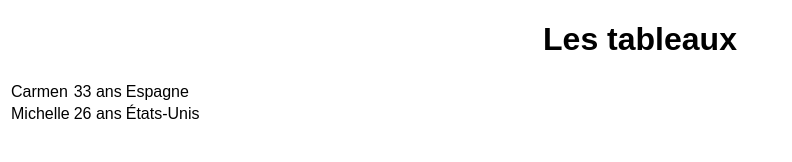
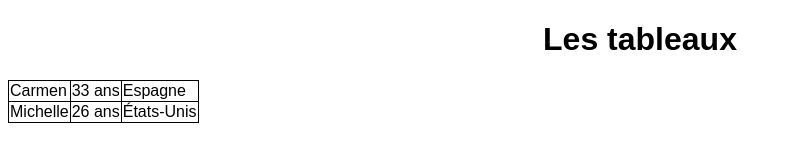
Before and after one commit to RodrigueCalimia/cours-tableaux, a plain HTML site: page index.html in a window 1280 px wide. Shown: the whole page, without its empty margins (0-792 px from the left). Drawn offline with Linux system fonts and the light colour scheme.

Commit message:
code css du tableau

```diff
--- a/style.css
+++ b/style.css
@@ -5,3 +5,9 @@
 h1 {
   text-align: center;
 }
+table {
+    border-collapse: collapse;
+}
+td {
+    border: 1px solid black;
+}
```
